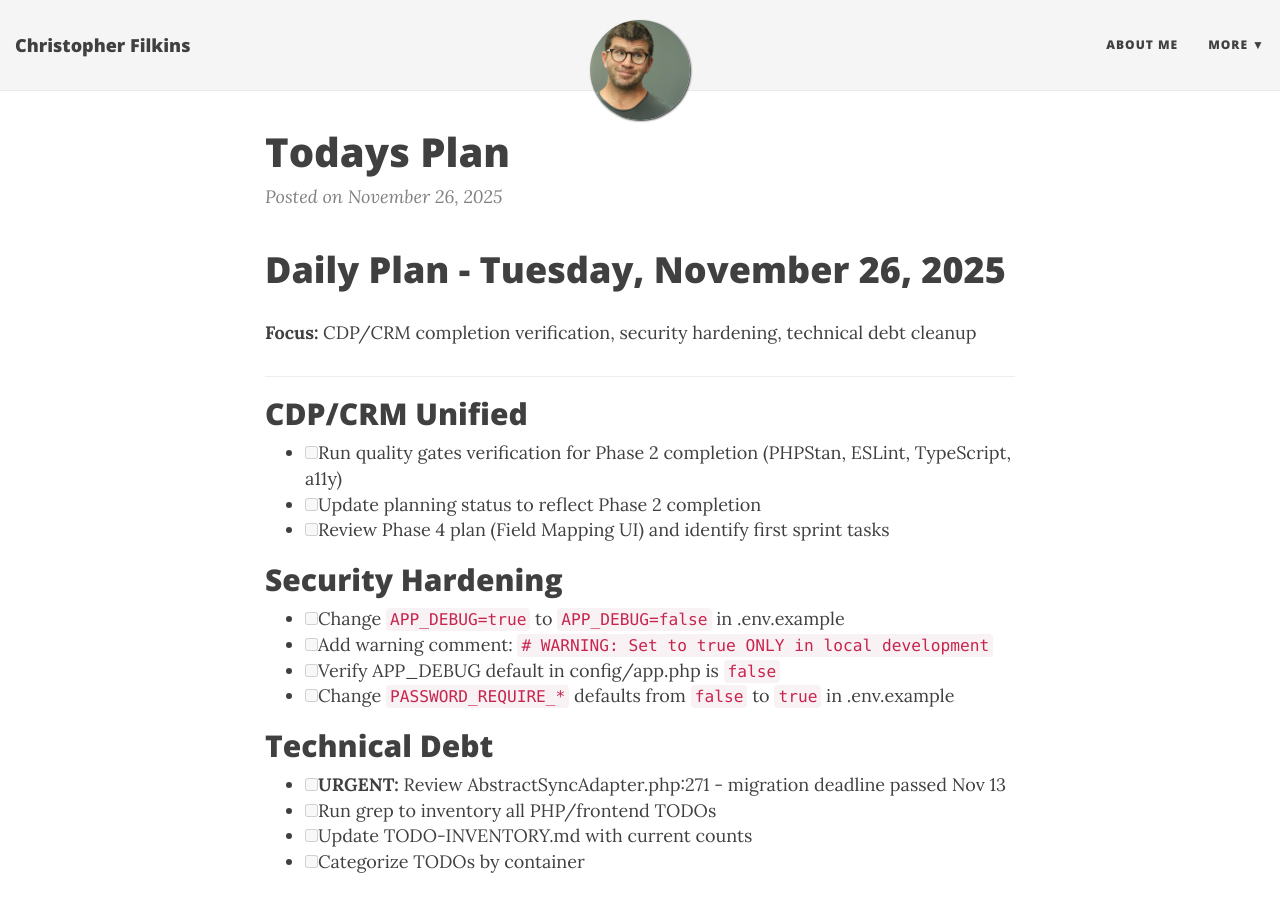
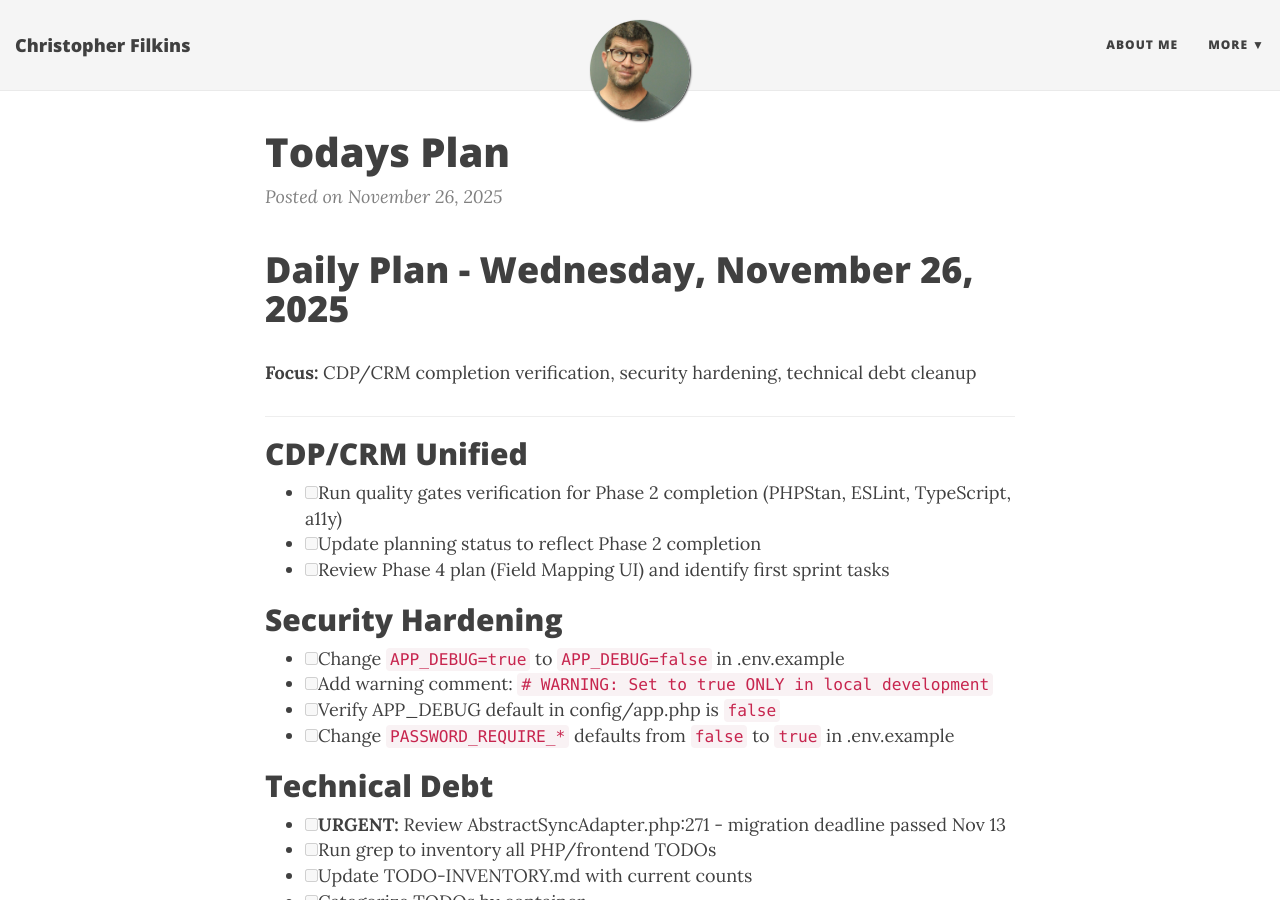
Before and after one commit to filchyboy/filchyboy.github.io, a Jekyll site: the page built from _posts/2025-11-26-todays-plan.md, in a window 1280 px wide and 900 px high. Built offline with Jekyll 4.4.1, drawn with Linux system fonts in a browser that asks for light colours; nearby versions of some CDN libraries.

Commit message:
Add daily plan: todays-plan

```diff
--- a/_posts/2025-11-26-todays-plan.md
+++ b/_posts/2025-11-26-todays-plan.md
@@ -1,4 +1,4 @@
-# Daily Plan - Tuesday, November 26, 2025
+# Daily Plan - Wednesday, November 26, 2025
 
 **Focus:** CDP/CRM completion verification, security hardening, technical debt cleanup
 
```
